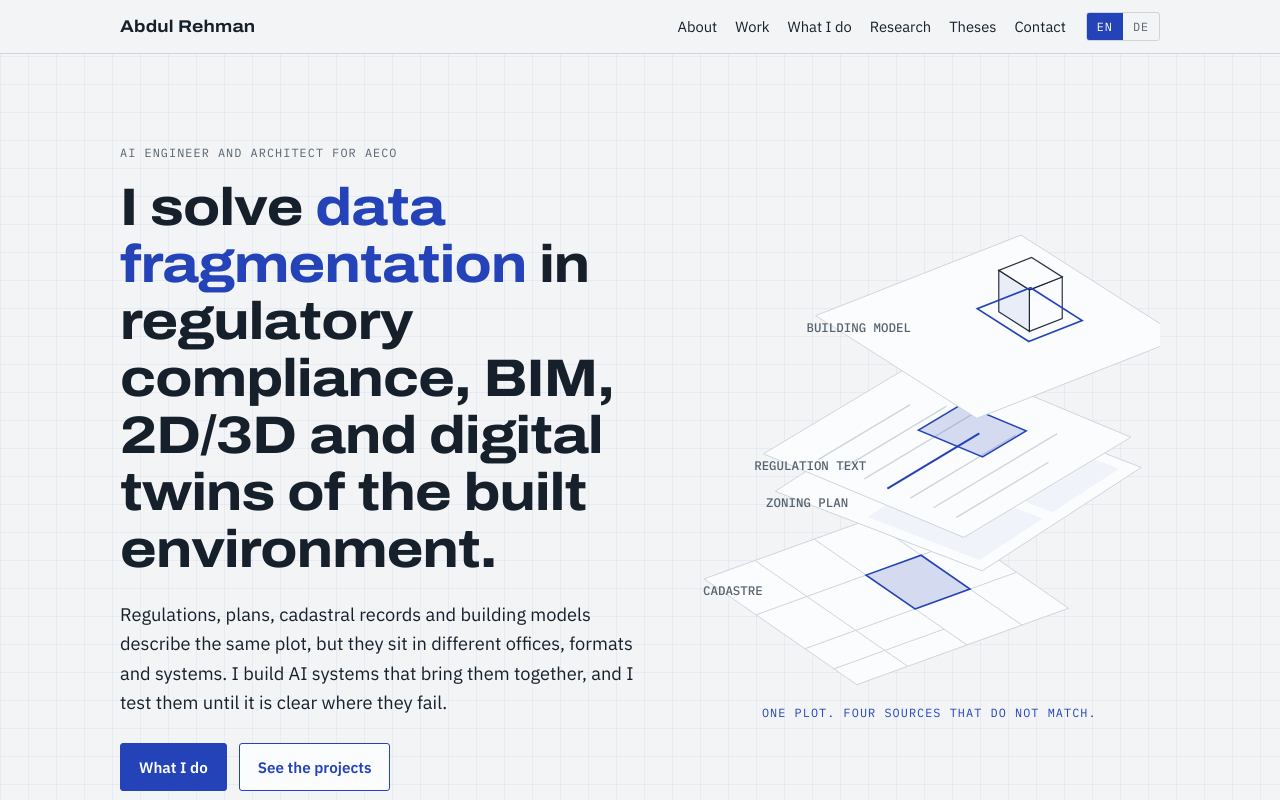
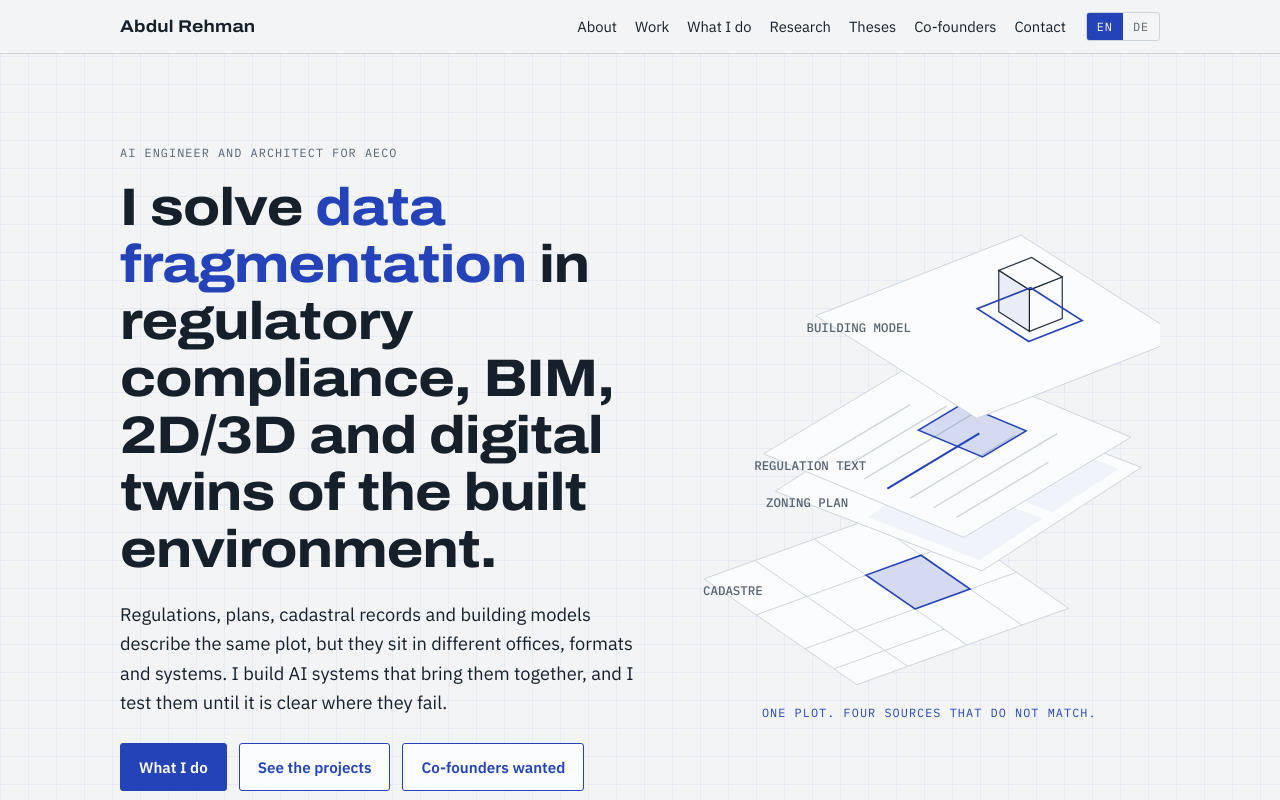
Before and after one commit to meet-rehman/meet-rehman.github.io, a plain HTML site: page index.html in a window 1280 px wide. Shown: the top 800 px of the page. Drawn offline with Linux system fonts and the light colour scheme.

Commit message:
Link the co-founder page from the menu and the top section
Co-Authored-By: Claude Sonnet 5.5 <noreply@anthropic.com>
Claude-Session: https://claude.ai/code/session_0149L8AvzViLrPKLW52A5FF9

```diff
--- a/index.html
+++ b/index.html
@@ -203,6 +203,7 @@ section[id]{scroll-margin-top:72px}
       <a href="#services"><span class="en">What I do</span><span class="de">Was ich mache</span></a>
       <a href="#research"><span class="en">Research</span><span class="de">Forschung</span></a>
       <a href="thesis.html"><span class="en">Theses</span><span class="de">Abschlussarbeiten</span></a>
+      <a href="cofounder/" data-goatcounter-click="nav-cofounder"><span class="en">Co-founders</span><span class="de">Mitgründer:innen</span></a>
       <a href="#contact"><span class="en">Contact</span><span class="de">Kontakt</span></a>
     </nav>
     <div class="lang" role="group" aria-label="Language">
@@ -228,6 +229,7 @@ section[id]{scroll-margin-top:72px}
       <div class="cta">
         <a class="btn solid" href="#services"><span class="en">What I do</span><span class="de">Was ich mache</span></a>
         <a class="btn ghost" href="#work"><span class="en">See the projects</span><span class="de">Projekte ansehen</span></a>
+        <a class="btn ghost" href="cofounder/" data-goatcounter-click="hero-cofounder"><span class="en">Co-founders wanted</span><span class="de">Mitgründer:innen gesucht</span></a>
       </div>
     </div>
     <figure class="stack">
```
